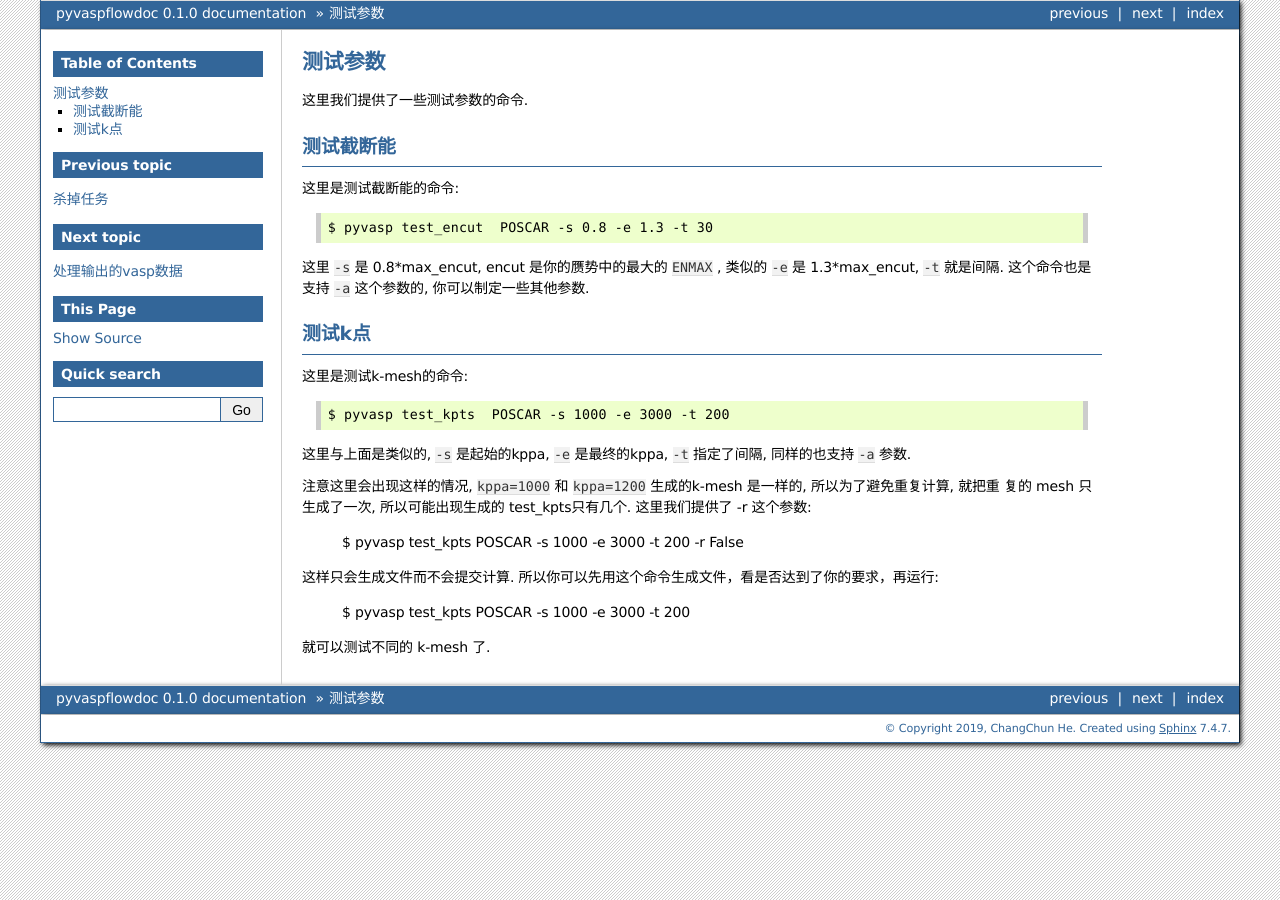
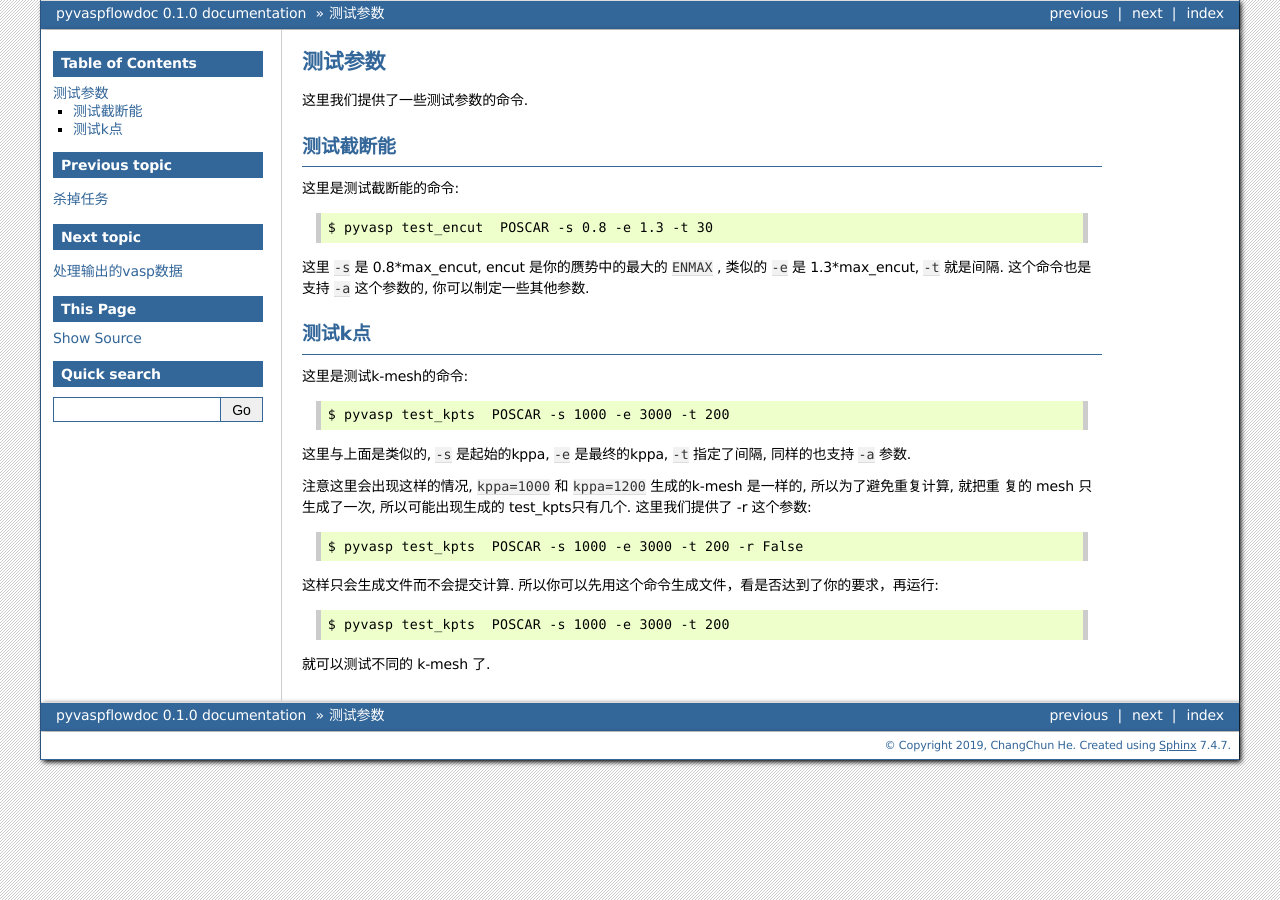
Before and after one commit to ChangChunHe/pyvaspflow, a Sphinx documentation site: the page built from docs/source/test_para.rst, in a window 1280 px wide. Built offline with Sphinx 7.4.7, drawn with Linux system fonts in a browser that asks for light colours.

Commit message:
update docs

```diff
--- a/docs/source/test_para.rst
+++ b/docs/source/test_para.rst
@@ -28,11 +28,11 @@
 这里与上面是类似的, ``-s`` 是起始的kppa, ``-e`` 是最终的kppa, ``-t`` 指定了间隔, 同样的也支持 ``-a`` 参数.
 
 注意这里会出现这样的情况, ``kppa=1000`` 和 ``kppa=1200`` 生成的k-mesh 是一样的, 所以为了避免重复计算, 就把重
-复的 mesh 只生成了一次, 所以可能出现生成的 test_kpts只有几个. 这里我们提供了 -r 这个参数:
+复的 mesh 只生成了一次, 所以可能出现生成的 test_kpts只有几个. 这里我们提供了 -r 这个参数::
 
     $ pyvasp test_kpts  POSCAR -s 1000 -e 3000 -t 200 -r False
 
-这样只会生成文件而不会提交计算. 所以你可以先用这个命令生成文件，看是否达到了你的要求，再运行:
+这样只会生成文件而不会提交计算. 所以你可以先用这个命令生成文件，看是否达到了你的要求，再运行::
 
     $ pyvasp test_kpts  POSCAR -s 1000 -e 3000 -t 200
 
```
